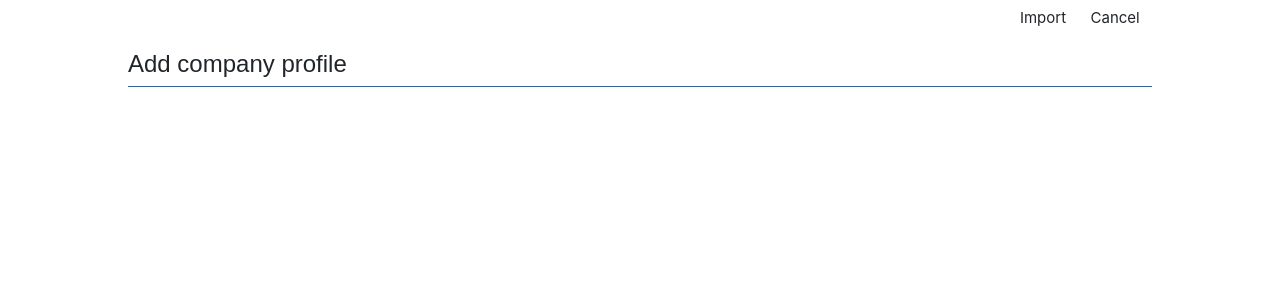
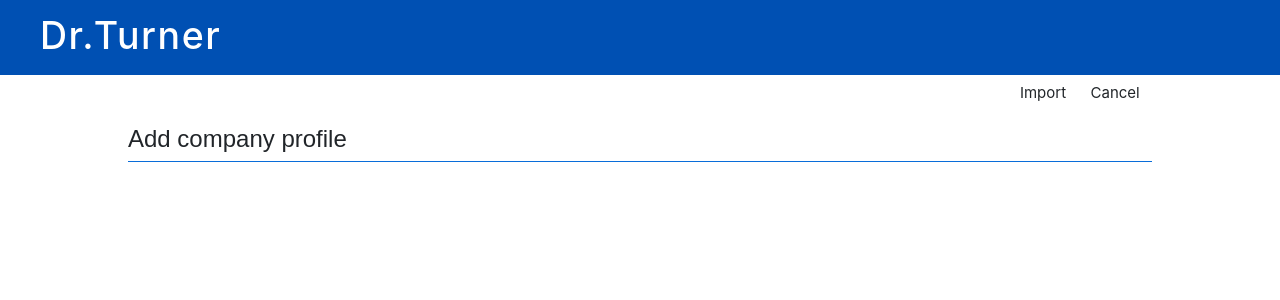
Before and after one commit to jsrubin/bio-bid-fe, a React (Create React App) app in the folder bio-bid/: page /service-providers/add in a window 1280 px wide. Shown: the top 300 px of the page. Built offline with nearby package versions, Linux system fonts and the light colour scheme; no server answers.

Commit message:
added a navbar and routed it in app.js to see my work

```diff
--- a/bio-bid/src/App.js
+++ b/bio-bid/src/App.js
@@ -4,25 +4,23 @@ import { Route } from 'react-router-dom';
 // Component Imports
 import Bids from './components/bids';
 import Form from './components/company-profile/Form/Form';
-
+import Companypage from '../src/components/company-profiles-page/companyPage';
 
 function App() {
   return (
     <div>
-      <Route path='/bids'>
-        <Bids/>
+      <Companypage />
+      <Route path="/bids">
+        <Bids />
       </Route>
-      <Route path='/service-providers'>
 
+      <Route path="/service-providers"></Route>
+      <Route path="/service-providers/:id"></Route>
+      <Route path="/service-providers/add">
+        <Form edit={false} />
       </Route>
-      <Route path='/service-providers/:id'>
-
-      </Route>
-      <Route path='/service-providers/add'>
-        <Form edit={false}/>
-      </Route>
-      <Route path='/service-providers/edit/:id'>
-        <Form edit={true}/>
+      <Route path="/service-providers/edit/:id">
+        <Form edit={true} />
       </Route>
     </div>
   );
--- /dev/null
+++ b/bio-bid/src/components/company-profiles-page/companyPage.js
@@ -0,0 +1,40 @@
+import React from 'react';
+import styled from 'styled-components';
+
+class companypage extends React.Component {
+  render() {
+    return (
+      <div className="companypage">
+        <Container>
+          <nav className="user-cp">
+            <h1>Dr.Turner</h1>
+          </nav>
+        </Container>
+      </div>
+    );
+  }
+}
+
+export default companypage;
+
+const Container = styled.header`
+  width: 100%;
+  height: 5rem;
+  background: #0050b3;
+
+  display: flex;
+
+  /* navigation / user cp styling */
+  nav.user-cp {
+    display: flex;
+
+    letter-spacing: 0.1rem;
+    margin-top: 13px;
+    margin-left: 40px;
+    color: #ffffff;
+  }
+`;
+
+// justify-content: flex-end;
+// align-items: center;
+//   justify-content: space-evenly;
```
Also changed, not shown: 1 other file (tests, documents, lock files or other folders).
